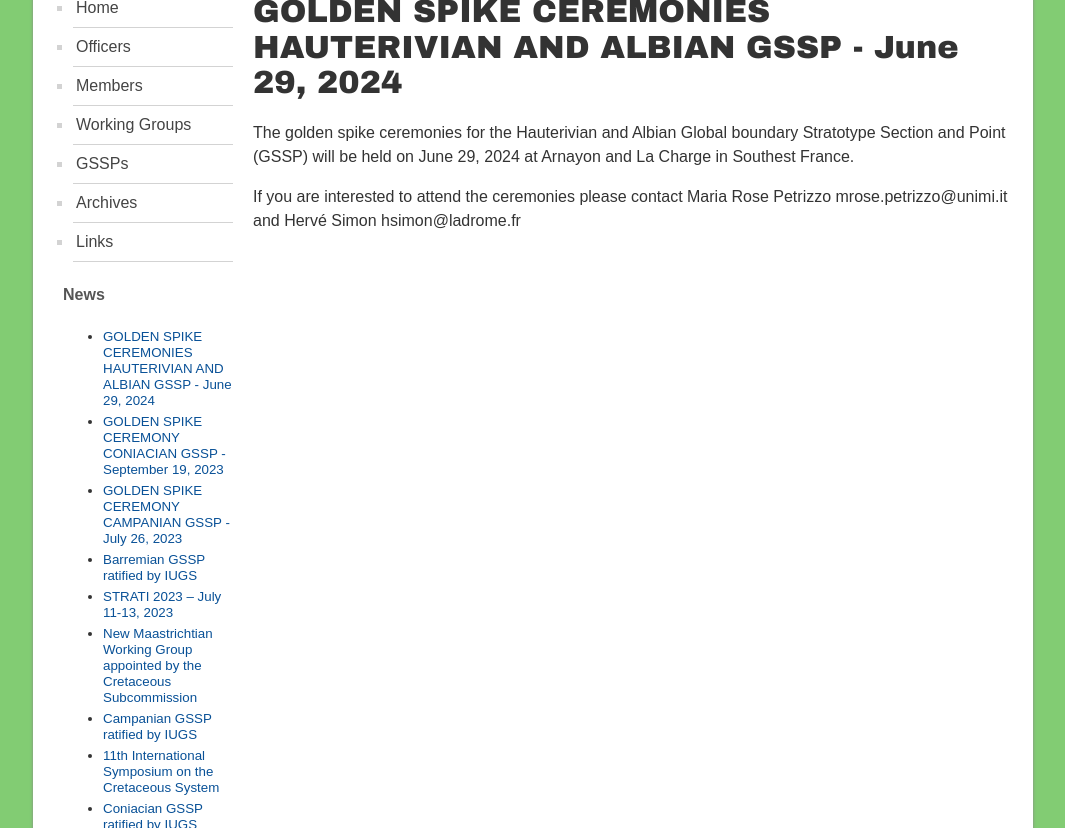
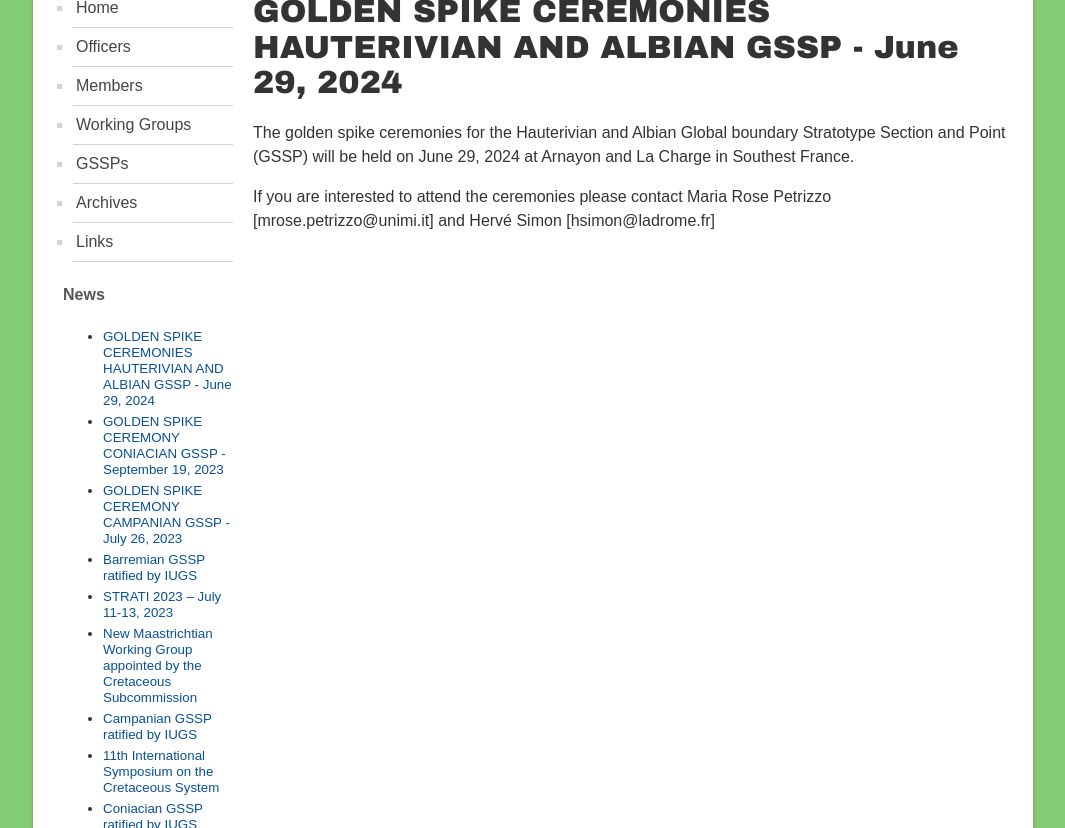
Before and after one commit to i-c-stratigraphy/subcommission-cretaceous, a Jekyll site: the page built from pages/news/hauterivian-albian-ceremonies.md, in a window 1280 px wide and 900 px high, scrolled down 359 px, cut to the strip 72-900 px from the top of the window. Shown: the whole strip, without its empty margins (107-1172 px from the left). Built offline with Jekyll 4.4.1, drawn with Linux system fonts in a browser that asks for light colours.

```diff
--- a/pages/news/hauterivian-albian-ceremonies.md
+++ b/pages/news/hauterivian-albian-ceremonies.md
@@ -7,4 +7,4 @@ permalink:  /news/hauterivian-albian-ceremonies
 
 The golden spike ceremonies for the Hauterivian and Albian Global boundary Stratotype Section and Point (GSSP) will be held on June 29, 2024 at Arnayon and La Charge in Southest France.
 
-If you are interested to attend the ceremonies please contact Maria Rose Petrizzo mrose.petrizzo@unimi.it and Hervé Simon hsimon@ladrome.fr
+If you are interested to attend the ceremonies please contact Maria Rose Petrizzo [mrose.petrizzo@unimi.it] and Hervé Simon [hsimon@ladrome.fr]
```
